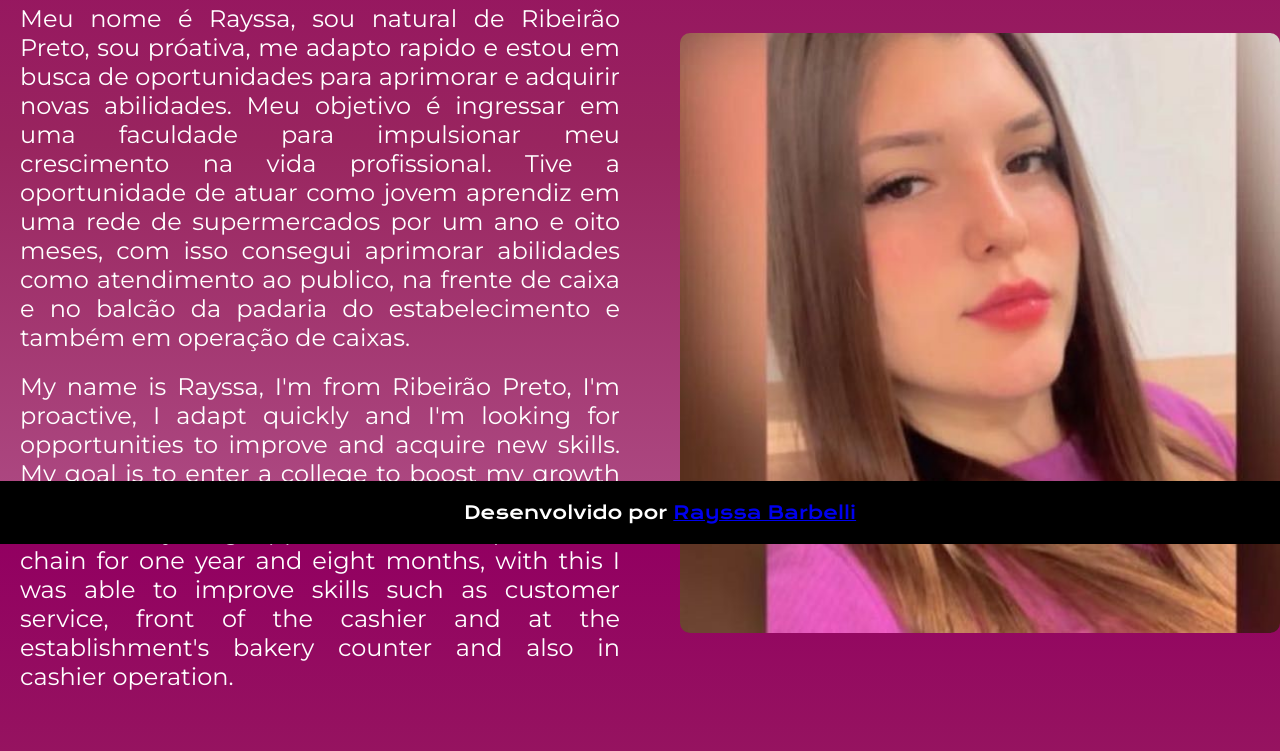
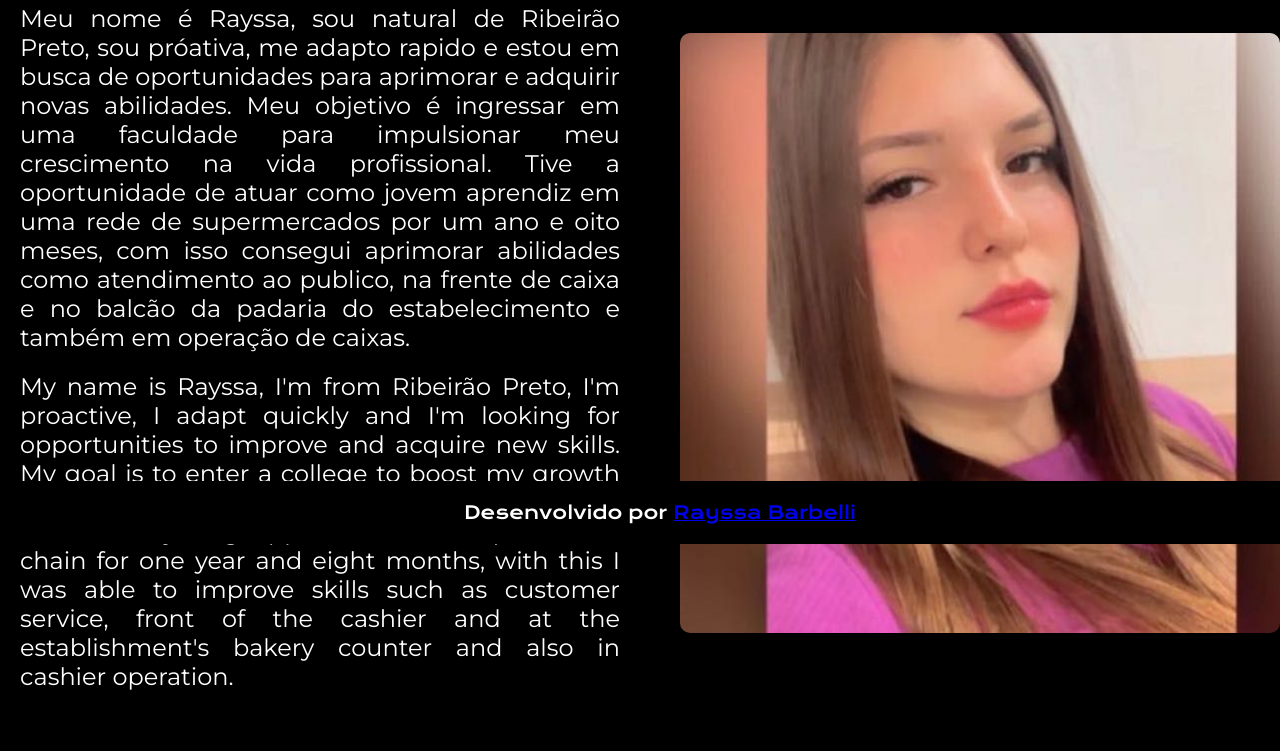
Before and after one commit to raybarbelli/PRONTO, a plain HTML site: page rayssa.portfolio/sobremim.html in a window 1280 px wide. Shown: the part 256-1007 px from the top of the page. Drawn offline with nearby package versions, Linux system fonts and the light colour scheme.

Commit message:
Add files via upload

```diff
--- a/rayssa.portfolio/style/curriculo.css
+++ b/rayssa.portfolio/style/curriculo.css
@@ -13,7 +13,7 @@ body {
     height: 100vh;
 
     /* Cria um gradiente de cores de cima para baixo como plano de fundo */
-    background: linear-gradient(to bottom, #920061, #99255f, #af4d86);
+    background: black;
 
     /* Define o tamanho de fundo para cobrir toda a área disponível */
     background-size: cover;
--- a/rayssa.portfolio/style/sobremim.css
+++ b/rayssa.portfolio/style/sobremim.css
@@ -13,7 +13,7 @@ body {
     height: 100vh;
 
     /* Cria um gradiente de cores de cima para baixo como plano de fundo */
-    background: linear-gradient(to bottom, #920061, #99255f, #af4d86);
+    background: black;
 
     /* Define o tamanho de fundo para cobrir toda a área disponível */
     background-size: cover;
```
